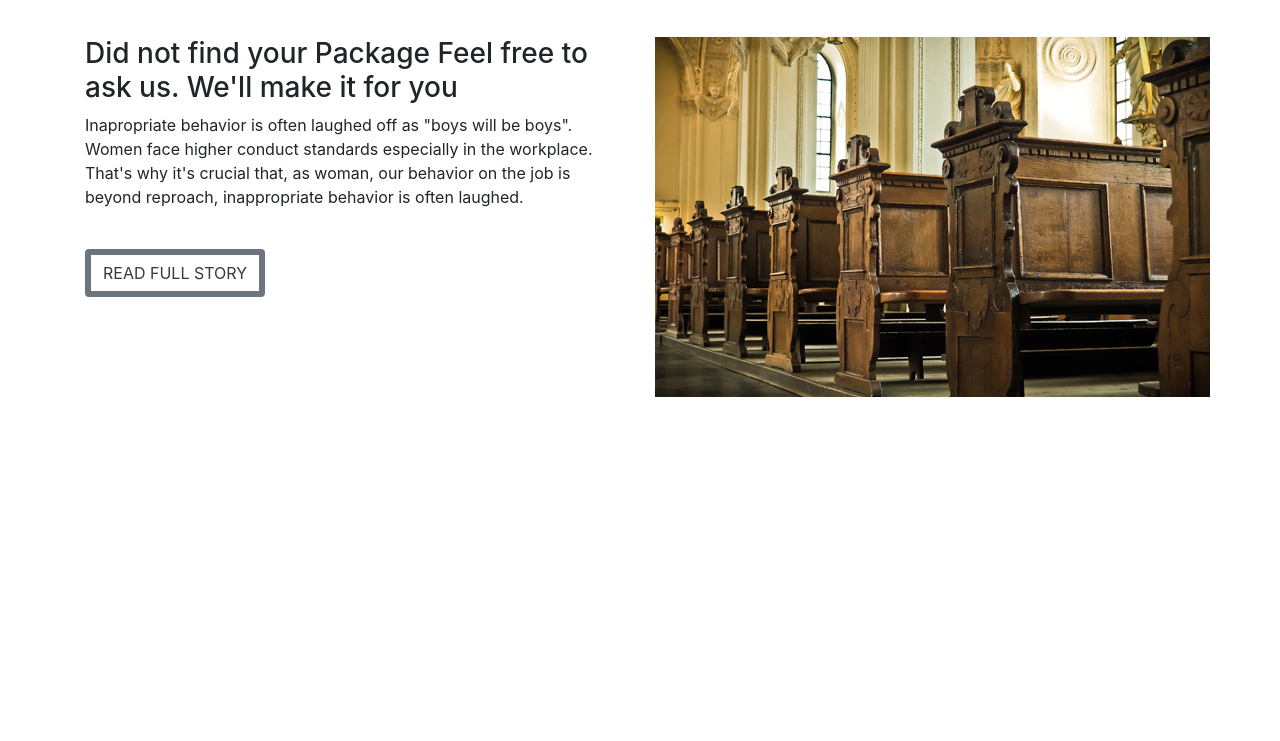
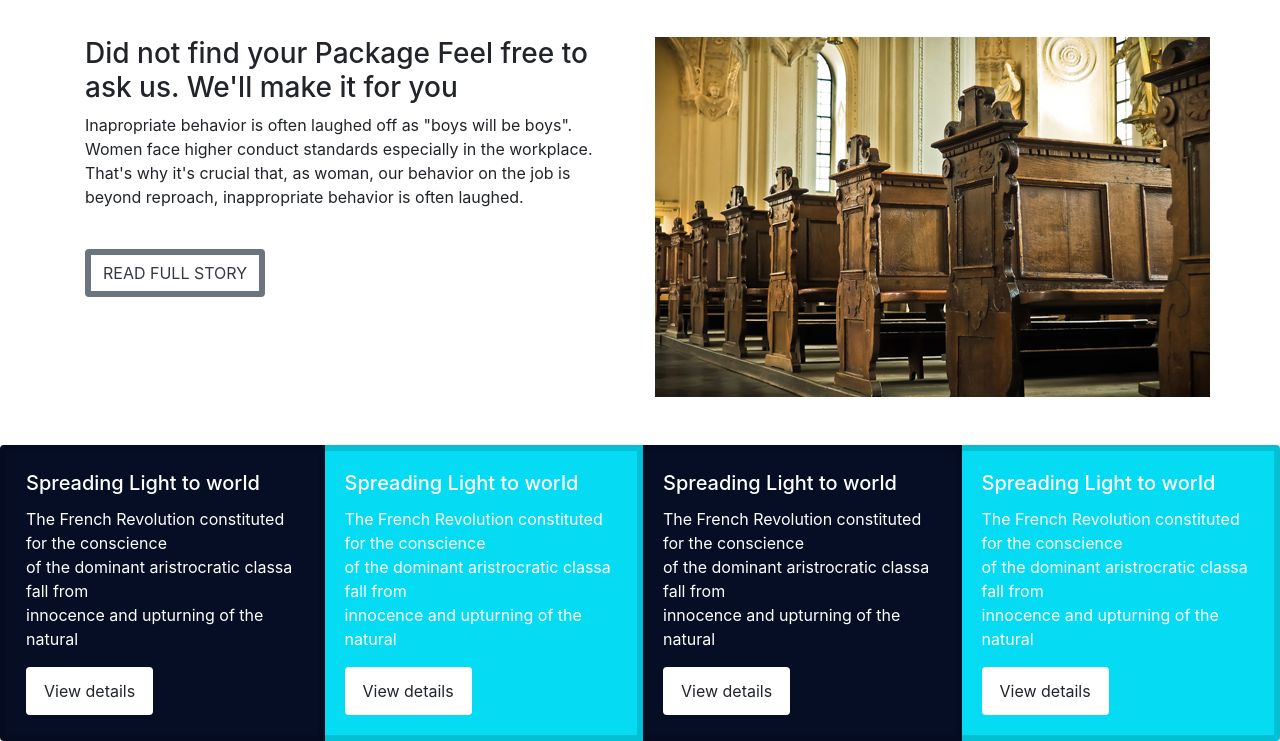
Before and after one commit to BenyNtb/html-bootstrap-git-r-cap-exercice, a website: page index.html in a window 1280 px wide. Shown: the part 199-940 px from the top of the page. Before the commit the page ends 800 px from the top, so only its background shows below. Drawn offline with nearby package versions, Linux system fonts and the light colour scheme.

Commit message:
section spreading light

```diff
--- a/index.html
+++ b/index.html
@@ -59,9 +59,11 @@
         <div class="container">
             <div class="row">
                 <div class="col-md-6 mt-4">
-                <h3>Did not find your Package Feel free to ask us. We'll make it for you</h3>
-                <p>Inapropriate behavior is often laughed off as "boys will be boys".<br> Women face higher conduct standards especially in the workplace.<br> That's why it's crucial that, as woman, our behavior on the job is<br> beyond reproach, inappropriate behavior is often laughed.</p>
-                <button type="button" class="btn btn-outline-secondary text-dark mt-4">READ FULL STORY</button>
+                    <h3>Did not find your Package Feel free to ask us. We'll make it for you</h3>
+                    <p>Inapropriate behavior is often laughed off as "boys will be boys".<br> Women face higher conduct
+                        standards especially in the workplace.<br> That's why it's crucial that, as woman, our behavior
+                        on the job is<br> beyond reproach, inappropriate behavior is often laughed.</p>
+                    <button type="button" class="btn btn-outline-secondary text-dark mt-4">READ FULL STORY</button>
                 </div>
                 <div class="col-md-6 mt-4">
                     <img src="./public/images/about.jpg" alt="">
@@ -73,7 +75,46 @@
 
 
     <!--DEBUT SECTION SPREADING LIGHT-->
+    <section>
 
+        <div class="card-group mt-5 text-white">
+            <div class="card bg-navy">
+                <div class="card-body">
+                    <h5 class="card-title">Spreading Light to world</h5>
+                    <p class="card-text">The French Revolution constituted for the conscience<br> of the dominant
+                        aristrocratic classa fall from<br> innocence and upturning of the natural</p>
+                    <button type="button" class="btn bg-white">View details</button>
+                </div>
+            </div>
+            <div class="card bg-blue">
+                <div class="card-body">
+                    <h5 class="card-title">Spreading Light to world</h5>
+                    <p class="card-text">The French Revolution constituted for the conscience<br> of the dominant
+                        aristrocratic classa fall from<br> innocence and upturning of the natural</p>
+                    <button type="button" class="btn bg-white">View details</button>
+                </div>
+            </div>
+            <div class="card bg-navy">
+                <div class="card-body">
+                    <h5 class="card-title">Spreading Light to world</h5>
+                    <p class="card-text">The French Revolution constituted for the conscience<br> of the dominant
+                        aristrocratic classa fall from<br> innocence and upturning of the natural</p>
+                    <button type="button" class="btn bg-white">View details</button>
+                </div>
+            </div>
+            <div class="card bg-blue">
+                <div class="card-body">
+                    <h5 class="card-title">Spreading Light to world</h5>
+                    <p class="card-text">The French Revolution constituted for the conscience<br> of the dominant
+                        aristrocratic classa fall from<br> innocence and upturning of the natural</p>
+                    <button type="button" class="btn bg-white">View details</button>
+                </div>
+            </div>
+        </div>
+        </div>
+
+
+    </section>
     <!--FIN SECTION SPREADING LIGHT-->
 
 
--- a/src/sass/_variables.sass
+++ b/src/sass/_variables.sass
@@ -1 +1 @@
-$theme-colors : ("blue" : #05DBF2)
+$theme-colors : ("blue" : #05DBF2, "navy" : #060E26)
```
Also changed, not shown: public/css/app.css.
